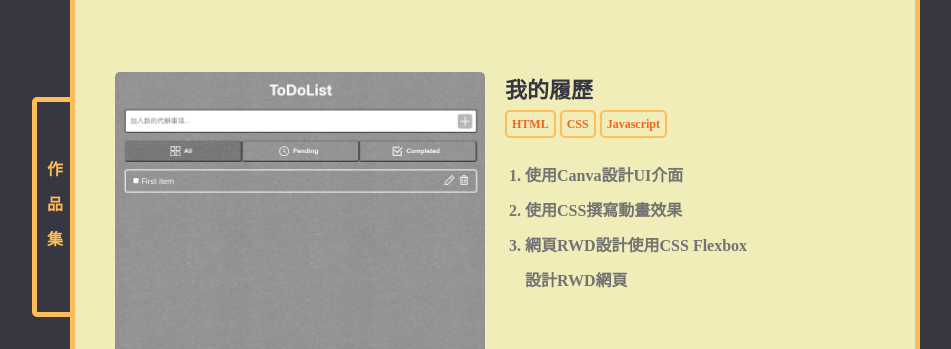
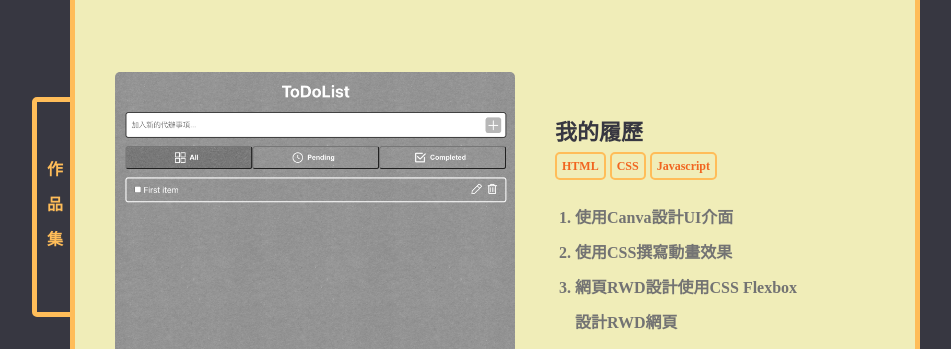
Before and after one commit to A107070014/may_resume, a plain HTML site: page index.html in a window 1280 px wide. Shown: the part 1204-1553 px from the top of the page, without its empty margins (145-1096 px from the left). Drawn offline with Linux system fonts and the light colour scheme.

Commit message:
[feat]RWD

```diff
--- a/style.css
+++ b/style.css
@@ -322,20 +322,20 @@ body{
 }
 .work{
     display: flex;
+    align-items: center;
     width: 100%;
     margin: 35px 0 ;
     flex-wrap: wrap;
 }
 .work>div:nth-child(1)>a>img{
-    width: 370px;
+    width: 400px;
     height: auto;
     border-radius: 5px;
 }
 .webWork{
     display: flex;
     flex-direction: column;
-    height: 100%;
-    margin: 0 20px;
+    margin: 0 0 0 40px;
 }
 .webWork>h1{
     margin: 0;
@@ -416,6 +416,9 @@ li{
     .firstSection > div:nth-child(3){
         padding: 20px 10px 20px 40px;
     }
+    .webWork{
+        margin: 0;
+    }
 }
 
 @media (max-width:768px) {
@@ -482,9 +485,6 @@ li{
     .workList{
         padding-left: 60px;
     }
-    .webWork{
-        margin: 0;
-    }
     .work:nth-child(2)>.webWork>ol>li:nth-child(3){
         width: 80%;
     }
```
